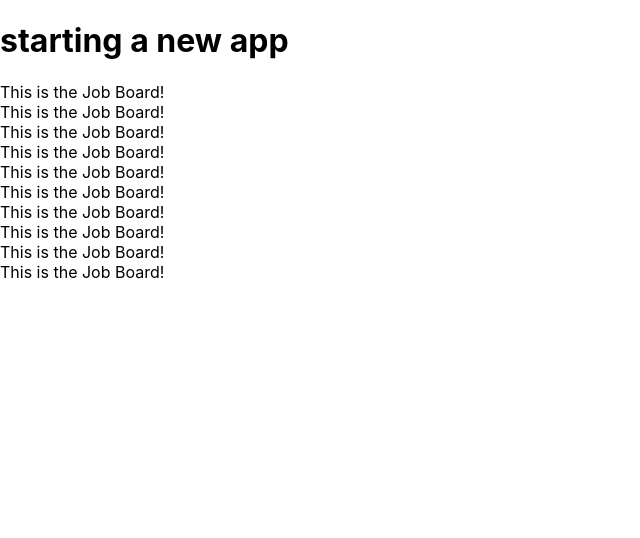
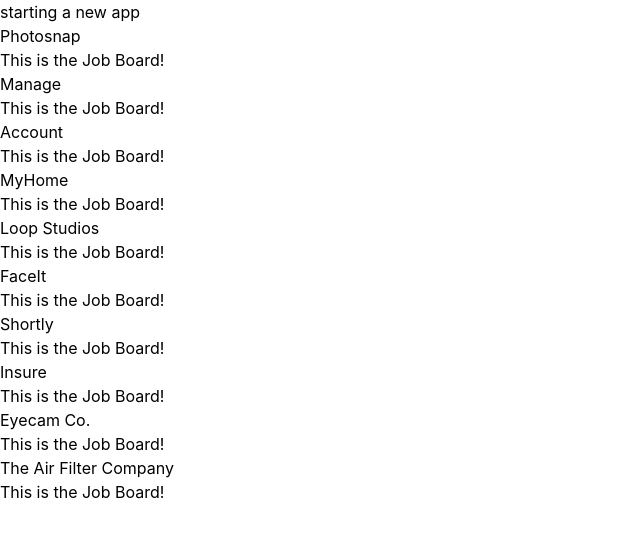
Before and after one commit to sanchez2194/Job-Listing-App, a React (Create React App) app in the folder my-app/: page / in a window 1280 px wide. Shown: the top 538 px of the page, without its empty margins (0-640 px from the left). Built offline with nearby package versions, Linux system fonts and the light colour scheme.

Commit message:
passing props into componet

```diff
--- a/my-app/public/index.html
+++ b/my-app/public/index.html
@@ -24,7 +24,9 @@
       work correctly both with client-side routing and a non-root public URL.
       Learn how to configure a non-root public URL by running `npm run build`.
     -->
-    <title>React Redux App</title>
+
+    <title>Job Board App</title>
+    <link href="https://unpkg.com/tailwindcss@^1.0/dist/tailwind.min.css" rel="stylesheet">
   </head>
   <body>
     <noscript>You need to enable JavaScript to run this app.</noscript>
--- a/my-app/src/components/JobBoardComponents.js
+++ b/my-app/src/components/JobBoardComponents.js
@@ -1,8 +1,9 @@
 import React from 'react';
 
-const JobBoardComponent = () => (
+const JobBoardComponent = (props) => (
     <div>
-        This is the Job Board!
+        <h1>{props.job.company}</h1>
+        <p>This is the Job Board!</p>
     </div>
 )
 
```
